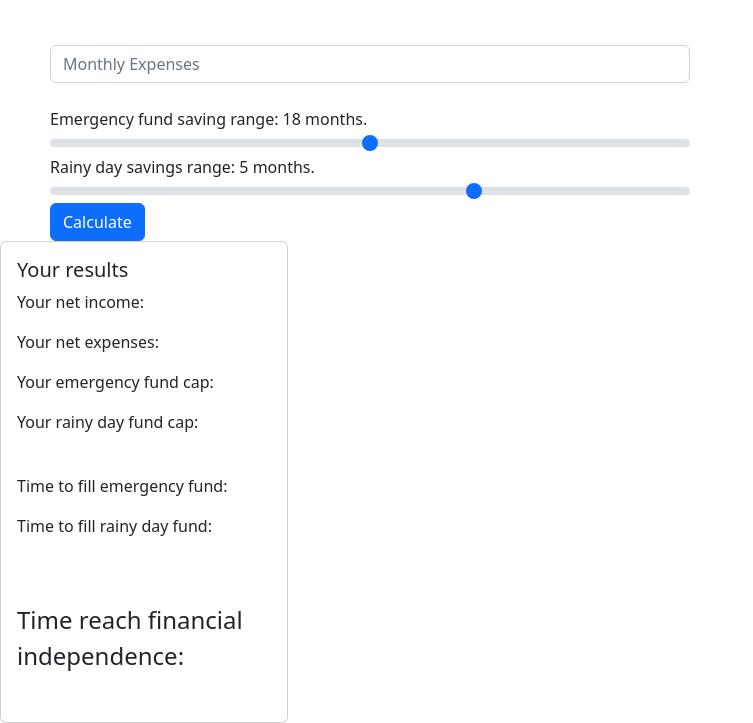
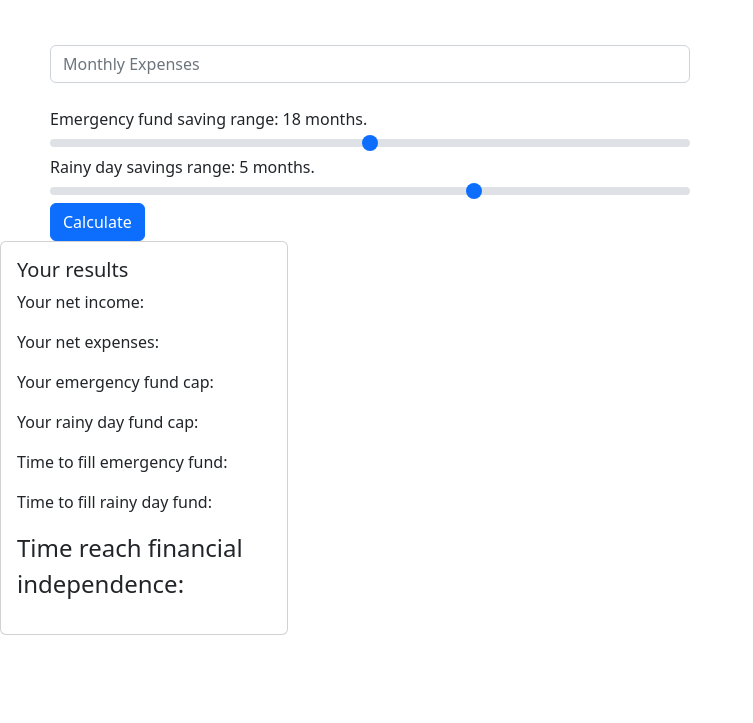
Before and after one commit to Shinsha-Studios/Hackthon, a plain HTML site: page Input.html in a window 1280 px wide. Shown: the part 461-1184 px from the top of the page, without its empty margins (0-753 px from the left). After the commit the page ends 1096 px from the top, so only its background shows below. Drawn offline with nearby package versions, Linux system fonts and the light colour scheme.

Commit message:
Front end inline fix

```diff
--- a/Input.css
+++ b/Input.css
@@ -30,6 +30,10 @@
     float: right;
 }
 
+.card-text{
+    float: left;
+}
+
 #NavBar{
 	width: 100%;
 	background-color: aqua;
@@ -39,3 +43,11 @@
 	text-decoration: none;
 	color: black;
 }
+
+#CardDiv{
+    width: 120%;
+}
+
+#netIncome{
+    float: right;
+}
```
Also changed, not shown: Input.html (+1 -1 lines).
